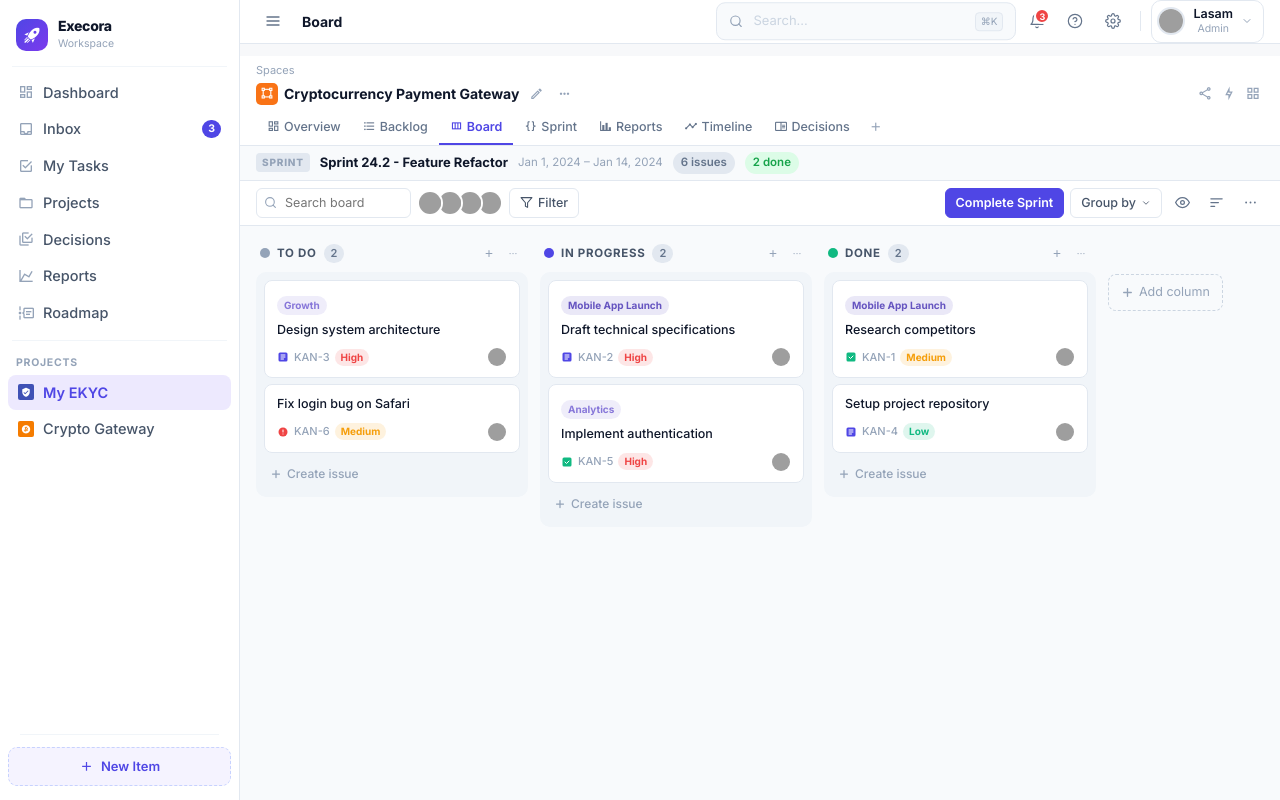
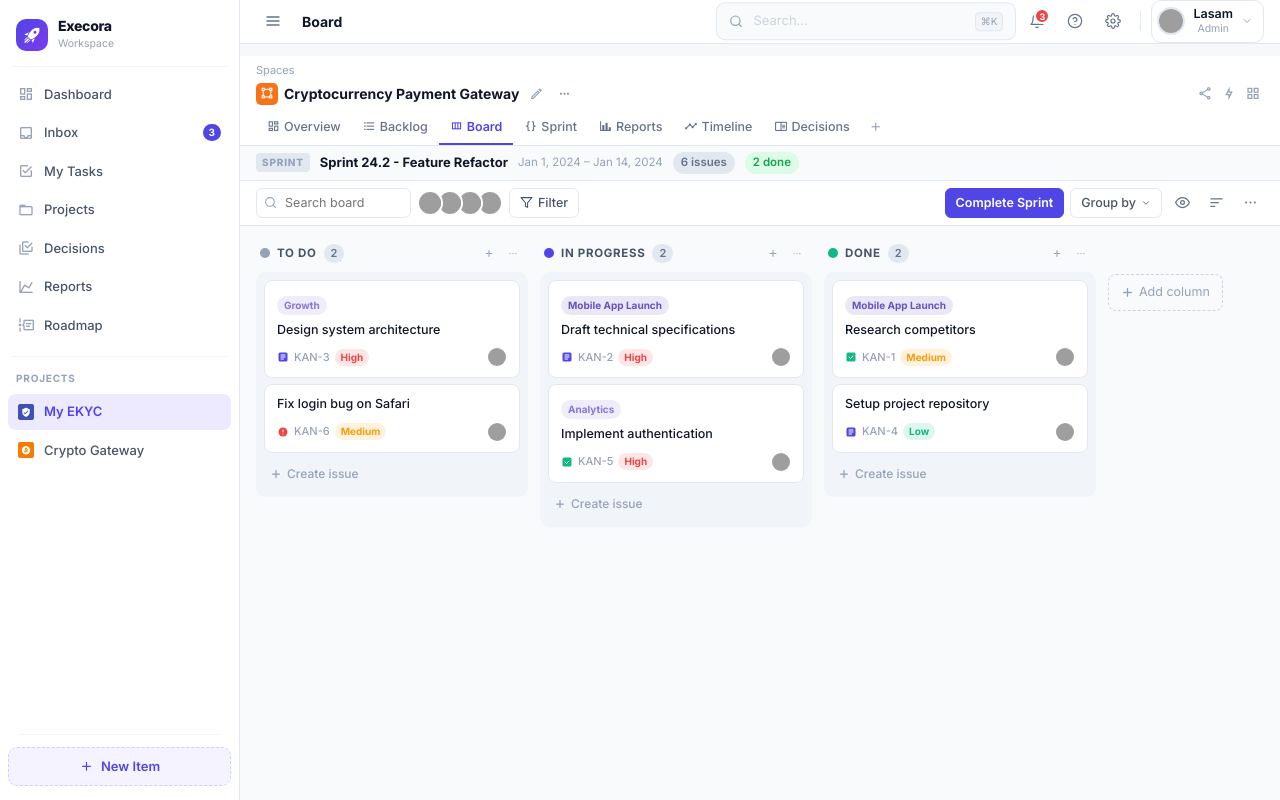
Before and after one commit to lasamarndi1994/excora, a Vue app: page /board in a window 1280 px wide. Built offline with nearby package versions, Linux system fonts and the light colour scheme; grey boxes are pictures that could not be loaded.

Commit message:
Update the sidebar

```diff
--- a/src/components/NavigationSidebar.vue
+++ b/src/components/NavigationSidebar.vue
@@ -129,21 +129,21 @@ const projects = ref([
 .s-divider { height: 1px; background: #f1f5f9; margin: 0 12px; }
 
 /* Nav section */
-.nav-section { padding: 8px; }
+.nav-section { padding: 10px 8px; }
 .section-heading {
-  font-size: 10.5px; font-weight: 700; color: #94a3b8;
-  text-transform: uppercase; letter-spacing: .07em;
-  padding: 6px 8px 4px;
+  font-size: 10px; font-weight: 700; color: #94a3b8;
+  text-transform: uppercase; letter-spacing: .08em;
+  padding: 4px 8px 8px;
 }
 
 /* Nav item */
 .nav-item {
-  display: flex; align-items: center; gap: 9px;
-  padding: 7px 10px; border-radius: 8px;
-  font-size: 14.5px; font-weight: 500; color: #475569;
+  display: flex; align-items: center; gap: 10px;
+  padding: 8px 10px; border-radius: 8px;
+  font-size: 13px; font-weight: 500; color: #475569;
   text-decoration: none; cursor: pointer;
   transition: background .12s, color .12s;
-  margin-bottom: 1px;
+  margin-bottom: 3px;
 }
 .nav-item:hover { background: #f8fafc; color: #1e293b; }
 .nav-item.active { background: #ede9fe; color: #4f46e5; font-weight: 600; }
@@ -155,7 +155,7 @@ const projects = ref([
 .nav-label { flex: 1; }
 
 .nav-badge {
-  font-size: 10.5px; font-weight: 700;
+  font-size: 10px; font-weight: 700;
   background: #4f46e5; color: #fff;
   padding: 1px 6px; border-radius: 20px; min-width: 18px; text-align: center;
 }
```
